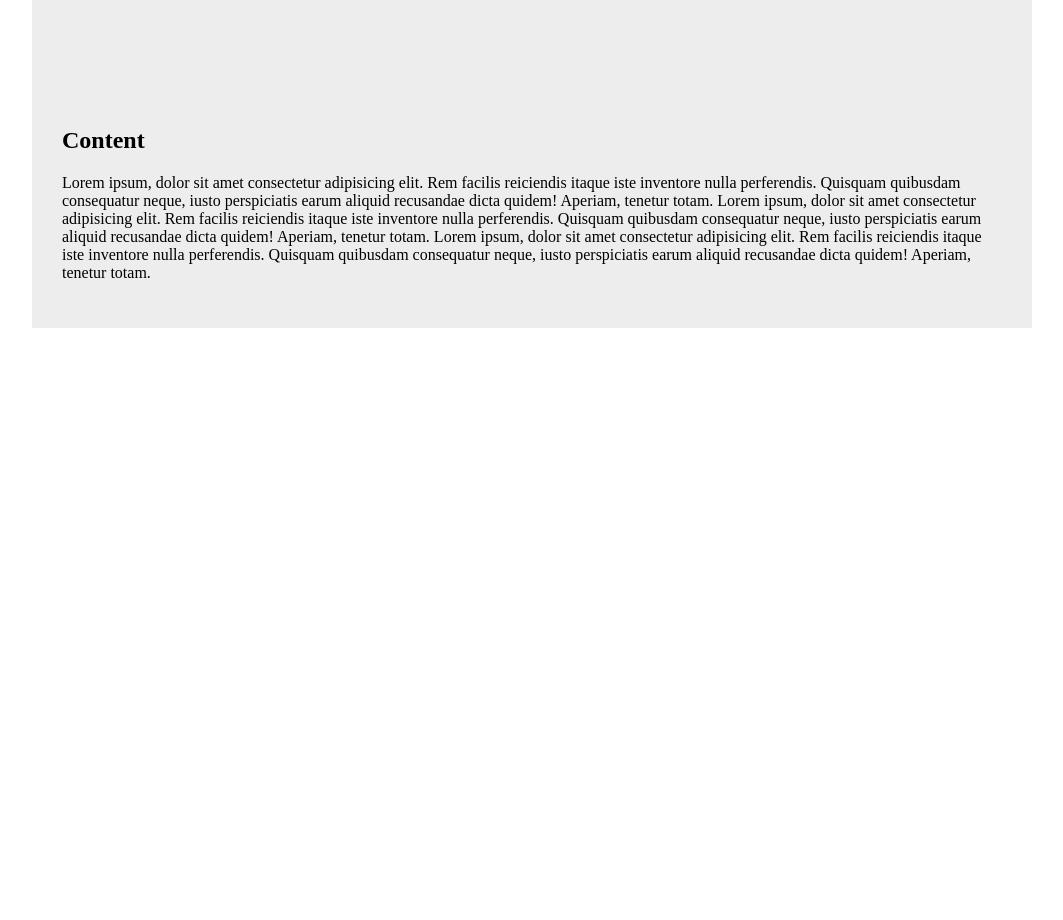
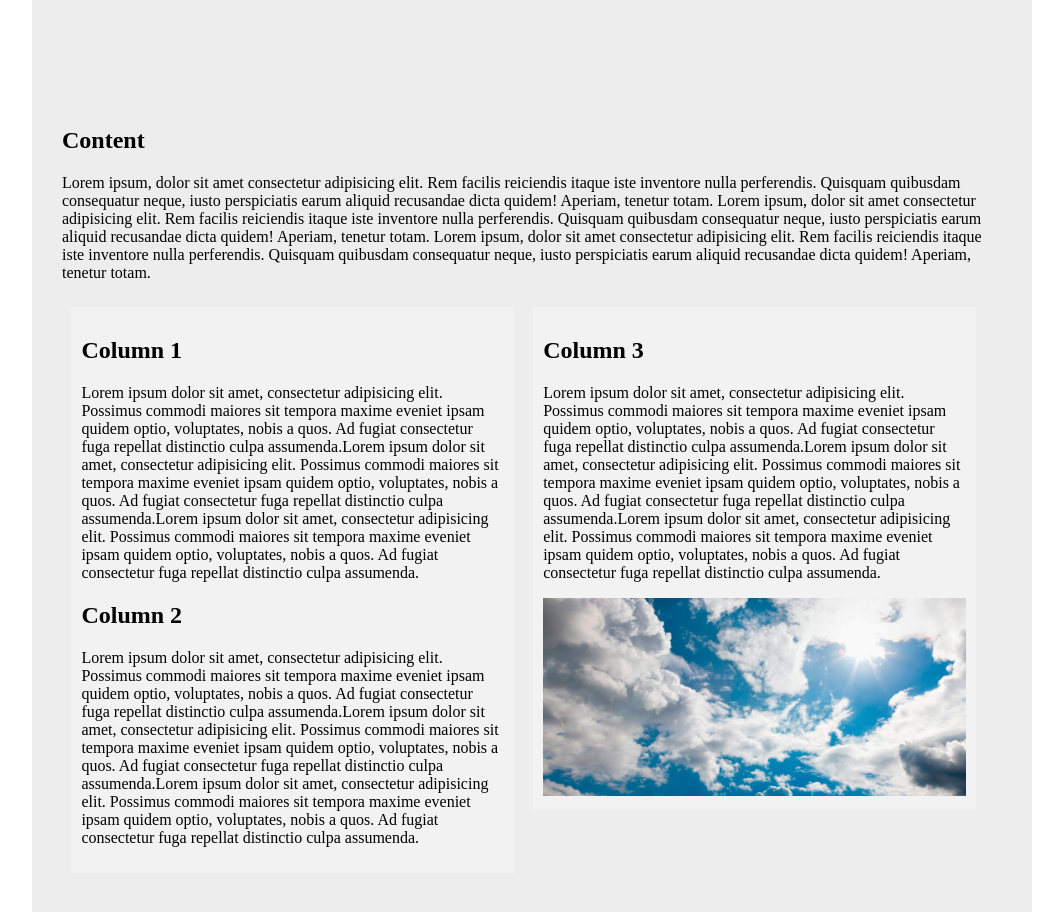
Before and after one commit to prajesh-ananthan/css-hacking, a plain HTML site: page css-positioning/index.html in a window 1280 px wide. Shown: the part 209-1129 px from the top of the page, without its empty margins (108-1171 px from the left). Before the commit the page ends 800 px from the top, so only its background shows below. Drawn offline with Linux system fonts and the light colour scheme.

Commit message:
Floating columns

```diff
--- a/css-positioning/index.html
+++ b/css-positioning/index.html
@@ -54,6 +54,38 @@
                 reiciendis itaque iste inventore nulla perferendis. Quisquam quibusdam consequatur neque, iusto perspiciatis
                 earum aliquid recusandae dicta quidem! Aperiam, tenetur totam.
             </p>
+
+            <div class="columns">
+                <section>
+                    <h2>Column 1</h2>
+                    <p>Lorem ipsum dolor sit amet, consectetur adipisicing elit. Possimus commodi maiores sit tempora maxime
+                        eveniet ipsam quidem optio, voluptates, nobis a quos. Ad fugiat consectetur fuga repellat distinctio
+                        culpa assumenda.Lorem ipsum dolor sit amet, consectetur adipisicing elit. Possimus commodi maiores
+                        sit tempora maxime eveniet ipsam quidem optio, voluptates, nobis a quos. Ad fugiat consectetur fuga
+                        repellat distinctio culpa assumenda.Lorem ipsum dolor sit amet, consectetur adipisicing elit. Possimus
+                        commodi maiores sit tempora maxime eveniet ipsam quidem optio, voluptates, nobis a quos. Ad fugiat
+                        consectetur fuga repellat distinctio culpa assumenda.</p>
+                    <h2>Column 2</h2>
+                    <p>Lorem ipsum dolor sit amet, consectetur adipisicing elit. Possimus commodi maiores sit tempora maxime
+                        eveniet ipsam quidem optio, voluptates, nobis a quos. Ad fugiat consectetur fuga repellat distinctio
+                        culpa assumenda.Lorem ipsum dolor sit amet, consectetur adipisicing elit. Possimus commodi maiores
+                        sit tempora maxime eveniet ipsam quidem optio, voluptates, nobis a quos. Ad fugiat consectetur fuga
+                        repellat distinctio culpa assumenda.Lorem ipsum dolor sit amet, consectetur adipisicing elit. Possimus
+                        commodi maiores sit tempora maxime eveniet ipsam quidem optio, voluptates, nobis a quos. Ad fugiat
+                        consectetur fuga repellat distinctio culpa assumenda.</p>
+                </section>
+                <aside>
+                    <h2>Column 3</h2>
+                    <p>Lorem ipsum dolor sit amet, consectetur adipisicing elit. Possimus commodi maiores sit tempora maxime
+                        eveniet ipsam quidem optio, voluptates, nobis a quos. Ad fugiat consectetur fuga repellat distinctio
+                        culpa assumenda.Lorem ipsum dolor sit amet, consectetur adipisicing elit. Possimus commodi maiores
+                        sit tempora maxime eveniet ipsam quidem optio, voluptates, nobis a quos. Ad fugiat consectetur fuga
+                        repellat distinctio culpa assumenda.Lorem ipsum dolor sit amet, consectetur adipisicing elit. Possimus
+                        commodi maiores sit tempora maxime eveniet ipsam quidem optio, voluptates, nobis a quos. Ad fugiat
+                        consectetur fuga repellat distinctio culpa assumenda.</p>
+                        <img src="images/cloud.jpg" width="100%"/>
+                </aside>
+            </div>
         </div>
     </div>
 
--- a/css-positioning/main.css
+++ b/css-positioning/main.css
@@ -4,6 +4,7 @@
     margin: 0 auto;
     padding: 20px;
 }
+
 
 /* .blue {
     background: blue;
@@ -58,3 +59,17 @@
     clear: left;
     margin-top: 100px;
 }
+
+.content::after {
+    content: "";
+    display: block;
+    clear: both;
+}
+
+section,aside {
+    float: left;
+    width: 45%;
+    padding: 10px;
+    margin: 1%;
+    background: #f2f2f2;
+}
```
